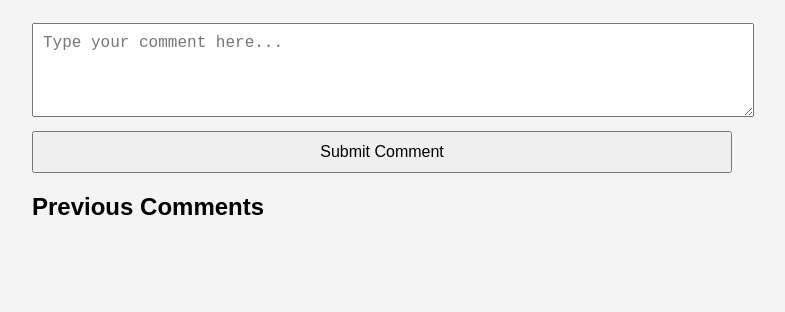
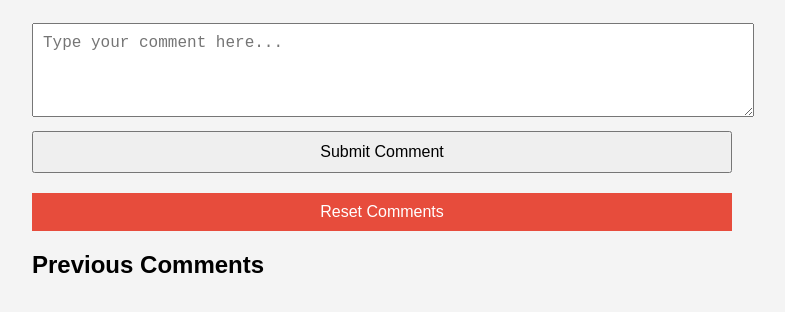
Before and after one commit to Sanali03/Stored-XSS-New, a plain HTML site: page index.html in a window 1280 px wide. Shown: the part 122-434 px from the top of the page, without its empty margins (258-1043 px from the left). Drawn offline with Linux system fonts and the light colour scheme.

Commit message:
Initial commit

```diff
--- a/index.html
+++ b/index.html
@@ -26,11 +26,20 @@
       margin-top: 10px;
       border: 1px solid #ccc;
     }
+    .reset-btn {
+      margin-top: 20px;
+      background-color: #e74c3c;
+      color: white;
+      border: none;
+      padding: 10px;
+      cursor: pointer;
+    }
   </style>
 </head>
 <body>
+
   <script>
-    // Set flag before anything else
+    // Set the flag early and globally
     window.flag = "FLAG{stored_xss_wins}";
   </script>
 
@@ -41,6 +50,8 @@
     <textarea id="commentInput" rows="4" placeholder="Type your comment here..."></textarea><br>
     <button type="submit">Submit Comment</button>
   </form>
+
+  <button class="reset-btn" onclick="resetComments()">Reset Comments</button>
 
   <h2>Previous Comments</h2>
   <div id="comments"></div>
@@ -54,7 +65,7 @@
       stored.forEach(c => {
         const p = document.createElement("div");
         p.className = "comment";
-        p.innerHTML = c; // Stored XSS vulnerability
+        p.innerHTML = c; // Vulnerable to XSS
         commentsDiv.appendChild(p);
       });
     }
@@ -70,6 +81,11 @@
       loadComments();
     }
 
+    function resetComments() {
+      localStorage.clear();
+      location.reload();
+    }
+
     loadComments();
   </script>
 </body>
```
